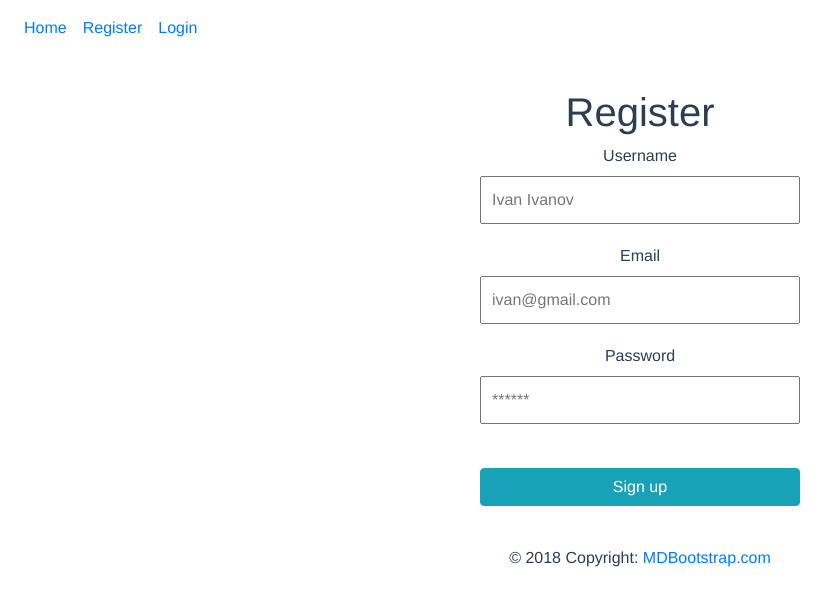
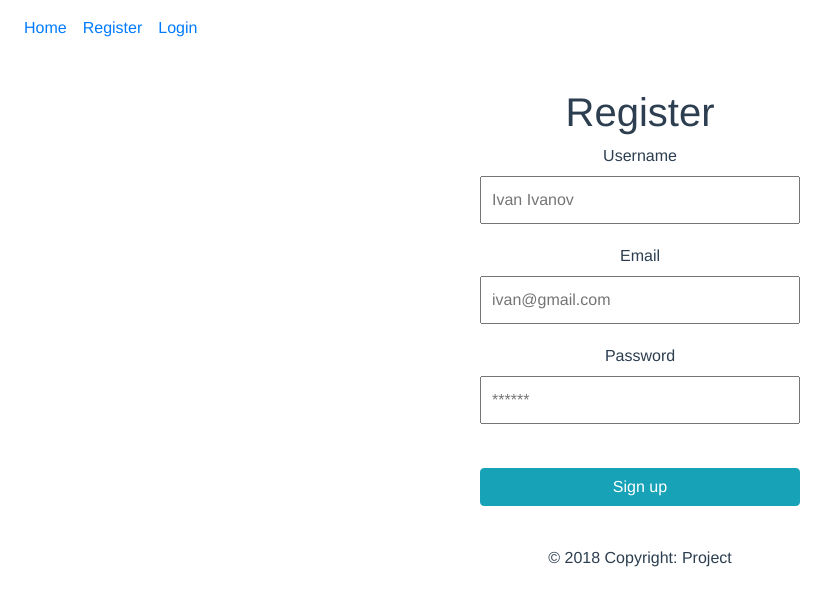
Before and after one commit to nikolaTerziiski/OnlineShop, a Vue app in the folder cars-project/: page /register in a window 1280 px wide. Shown: the top 606 px of the page, without its empty margins (0-838 px from the left). Built offline with nearby package versions, Linux system fonts and the light colour scheme.

Commit message:
Created not found page

```diff
--- a/cars-project/src/components/authentication/Logout.vue
+++ /dev/null
@@ -1,18 +0,0 @@
-<template>
-
-</template>
-
-<script>
-import { authenticate } from '../../services/authService';
-
-export default {
-
-    created(){
-
-    }
-}
-</script>
-
-<style>
-
-</style>
--- a/cars-project/src/components/cars/CarDetails.vue
+++ b/cars-project/src/components/cars/CarDetails.vue
@@ -23,7 +23,6 @@
   <!-- /.row -->
 
 
-
 </div>
 <!-- /.container -->
 </template>
@@ -37,7 +36,7 @@ export default {
       car() {
         return this.getOneCar(this.$route.params.id)
       }
-    }
+    },
 }
 </script>
 
--- a/cars-project/src/components/cars/CreateCar.vue
+++ b/cars-project/src/components/cars/CreateCar.vue
@@ -82,8 +82,7 @@ export default {
           minLength: minLength(2),
             maxLength: maxLength(500)
         }
-  }
-
+  },
 }
 </script>
 
--- /dev/null
+++ b/cars-project/src/components/common/NotFound.vue
@@ -0,0 +1,13 @@
+<template>
+  <img alt="404 logo" src="https://us.123rf.com/450wm/olejio/olejio1802/olejio180200041/95585020-funny-design-404-page-not-found-vector-illustration-geek-with-metal-detector-searching-the-big-data.jpg?ver=6">
+</template>
+
+<script>
+export default {
+
+}
+</script>
+
+<style>
+
+</style>
--- a/cars-project/src/components/common/PageFooter.vue
+++ b/cars-project/src/components/common/PageFooter.vue
@@ -4,7 +4,7 @@
 
   <!-- Copyright -->
   <div class="footer-copyright text-center py-3">© 2018 Copyright:
-    <a href="https://mdbootstrap.com/education/bootstrap/"> MDBootstrap.com</a>
+    <a> Project</a>
   </div>
 
 </footer>
--- a/cars-project/src/router.js
+++ b/cars-project/src/router.js
@@ -3,10 +3,10 @@ import Router from 'vue-router'
 import Home from './views/Home.vue'
 import Register from '../src/components/authentication/Register.vue'
 import Login from '../src/components/authentication/Login.vue'
-import Logout from '../src/components/authentication/Logout.vue'
 import CreateCar from '../src/components/cars/CreateCar.vue'
 import AllCars from '../src/components/cars/AllCars.vue'
 import CarDetails from '../src/components/cars/CarDetails.vue'
+import NotFound from '../src/components/common/NotFound.vue'
 
 
 Vue.use(Router)
@@ -31,11 +31,6 @@ export default new Router({
       component: Login
     },
     {
-      path: '/logout',
-      name:'logout',
-      component: Logout
-    },
-    {
       path: '/cars/create',
       name: 'createCar',
       component: CreateCar
@@ -49,6 +44,11 @@ export default new Router({
       path: '/cars/:id',
       name: 'carDetails',
       component: CarDetails
+    },
+    {
+      path: '*',
+      name: 'NotFound',
+      component: NotFound
     }
   ]
 })
--- a/cars-project/src/services/authService.js
+++ b/cars-project/src/services/authService.js
@@ -4,7 +4,6 @@ const authString= btoa(`${config.appKey}:${config.appSecret}`)
 const loginUser = user => {
     localStorage.setItem("username", user.username),
     localStorage.setItem("authtoken", user.authToken)
-
     return user;
 }
 const clearToken = () => {
--- a/cars-project/src/user/userAction.js
+++ /dev/null
@@ -1,6 +0,0 @@
-export default {
-    logout() {
-
-    }
-
-}
```
Also changed, not shown: cars-project/src/assets/404.png (added).
